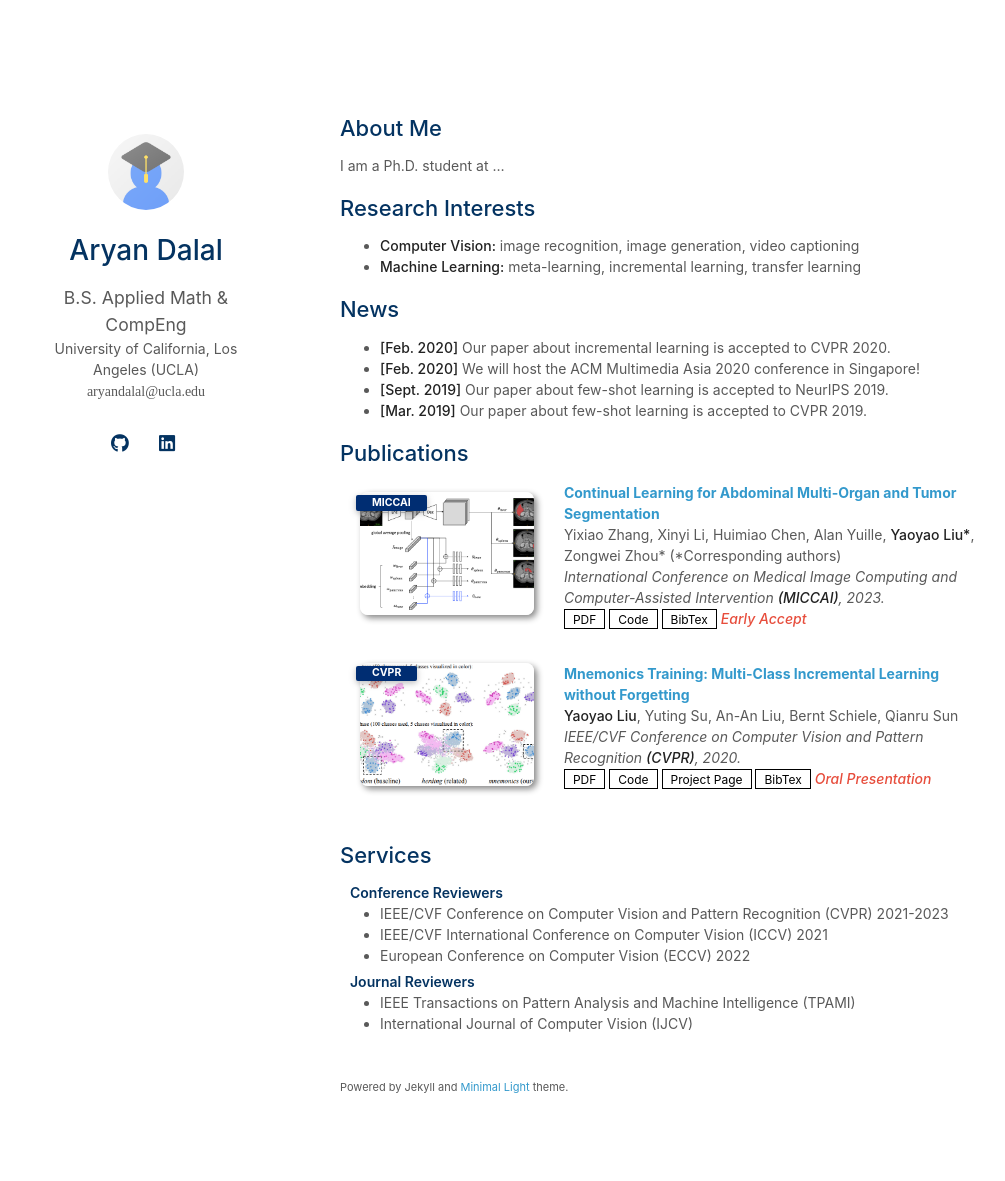
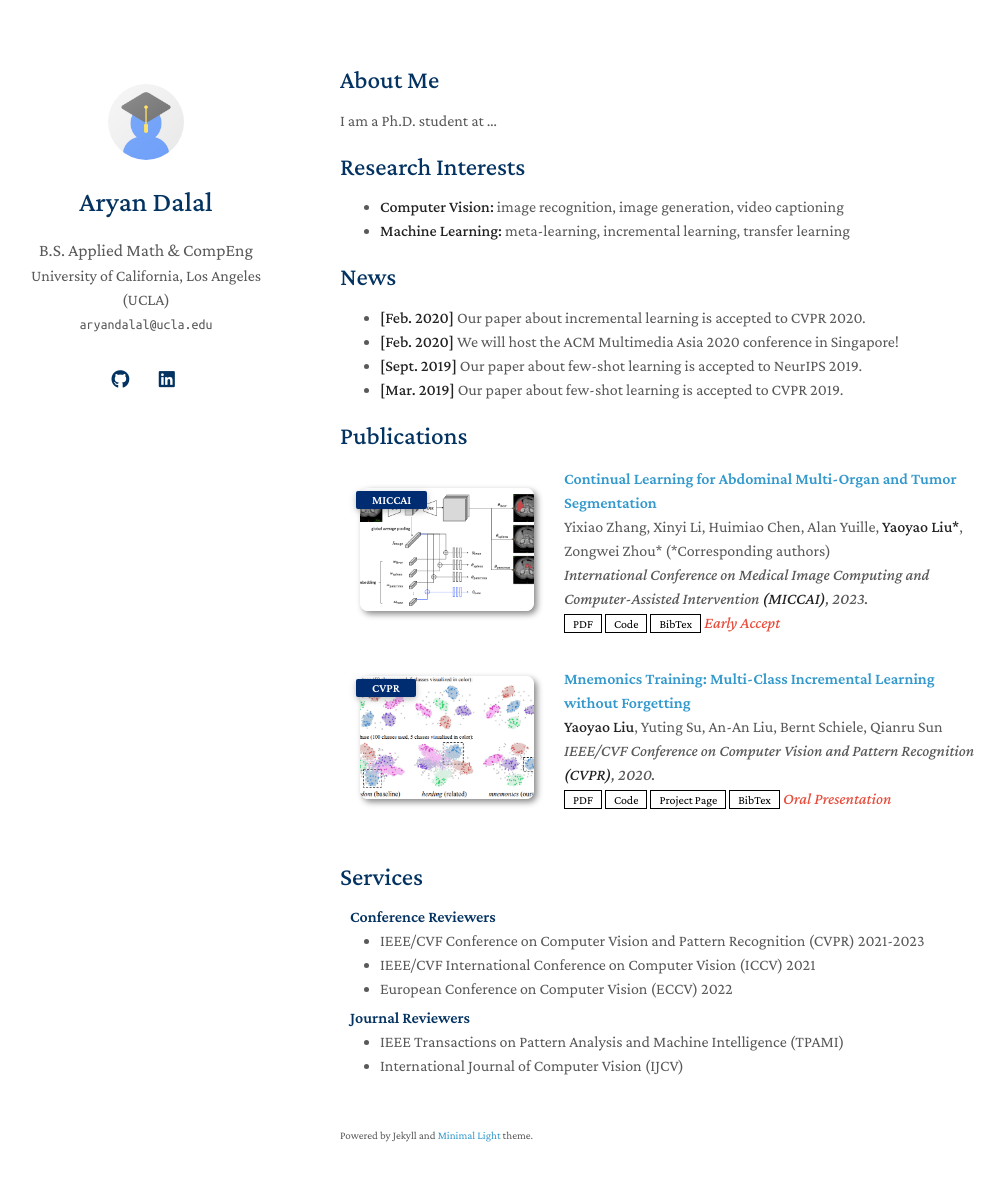
Before and after one commit to DalalAryan/dalalaryan.github.io, a Jekyll site: the page built from index.md, in a window 1280 px wide and 1216 px high. Shown: the top 1181 px of the window, without its empty margins (130-1135 px from the left). Built offline with Jekyll 4.4.1, drawn with Linux system fonts in a browser that asks for light colours; a style sheet for code colours, icons or effects is not loaded; our own code applies the rules of GitHub Pages for plain Markdown files.

Commit message:
Update _config.yml

```diff
--- a/_config.yml
+++ b/_config.yml
@@ -34,7 +34,7 @@ auto_dark_mode: true
 
 # Font
 # You can use this option to choose between Serif or Sans Serif fonts.
-font: "Sans Serif" # or "Sans Serif"
+font: "Serif" # or "Sans Serif"
 
 # Google Analytics ID
 # Please remove this if you don't use Google Analytics
```
